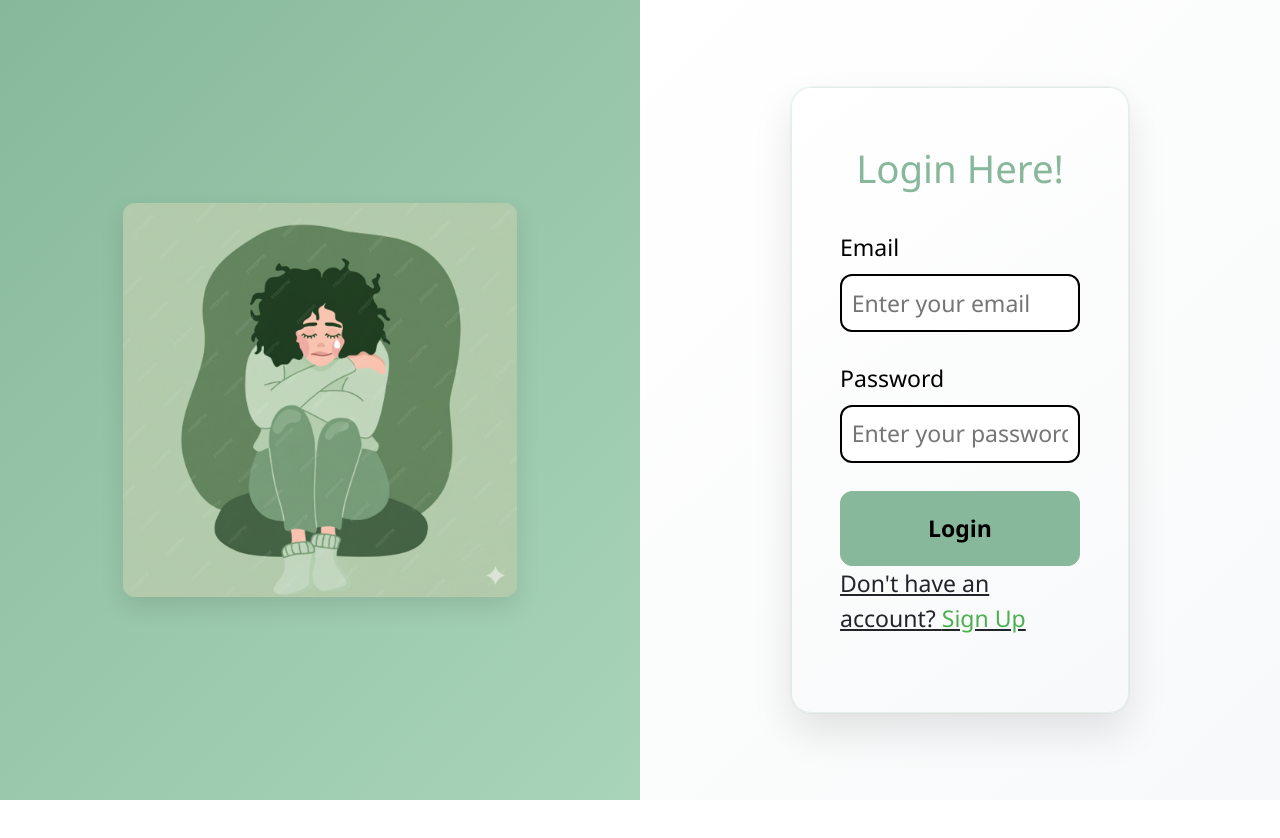
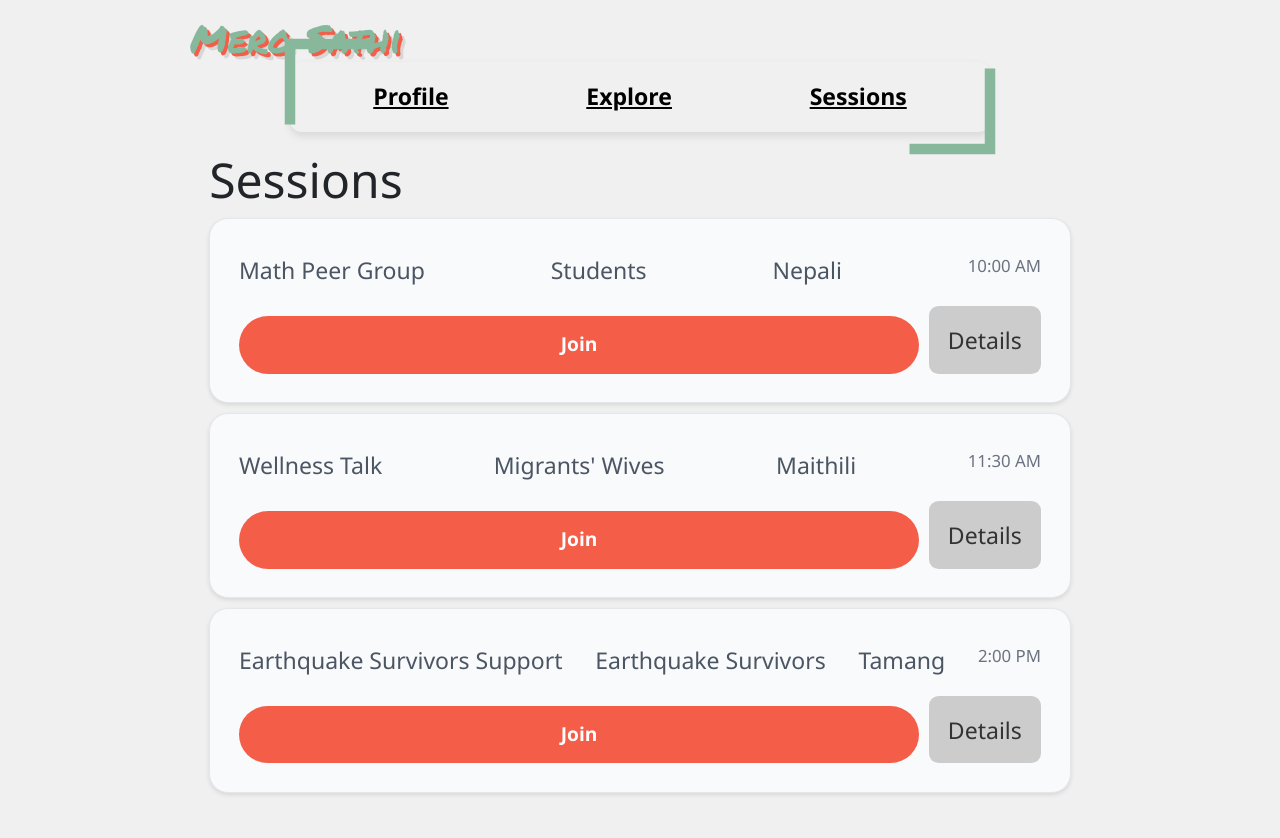
Before and after one commit to Supravab/HackClub-Project, a React (Vite) app: page /sessions in a window 1280 px wide. Shown: the top 838 px of the page. Before the commit the page ends 800 px from the top, so only its background shows below. Built offline with nearby package versions, Linux system fonts and the light colour scheme.

Commit message:
session page + logic

```diff
--- a/package.json
+++ b/package.json
@@ -13,6 +13,7 @@
     "bootstrap": "^5.3.8",
     "react": "^19.1.1",
     "react-dom": "^19.1.1",
+    "react-icons": "^5.5.0",
     "react-router-dom": "^7.9.3",
     "react-toastify": "^11.0.5"
   },
--- a/src/App.jsx
+++ b/src/App.jsx
@@ -3,16 +3,18 @@ import Login from './pages/Login';
 import Signup from './pages/Signup';
 import { BrowserRouter as Router, Routes, Route } from 'react-router-dom';
 import VerifyOtp from './pages/VerifyOtp.jsx';
+import Sessions from './pages/Sessions.jsx';
 import UserProfile from './pages/UserProfile.jsx';
+import Explore from './pages/explore';
 function App() {
+	const user = 'user';
 	return (
 		<Router>
 			<Routes>
-				<Route
-					path="/profile"
-					element={<UserProfile type="volunteer" />}
-				/>
+				<Route path="/profile" element={<UserProfile type={user} />} />
 				<Route path="/login" element={<Login />} />
+				<Route path="/sessions" element={<Sessions type={user} />} />
+				<Route path="/explore" element={<Explore />} />
 				<Route path="/signup" element={<Signup />} />
 				<Route path="/otp" element={<VerifyOtp />} />
 				<Route path="*" element={<Login />} />
--- a/src/components/Nav.jsx
+++ b/src/components/Nav.jsx
@@ -1,13 +1,19 @@
 import './nav.css';
+import { Link } from 'react-router-dom';
 
-function Nav(id) {
-	if (id.id == 'user')
+function Nav() {
 	return (
 		<div className="nav">
 			<div className="container">
-					<div className="buttn">Profile</div>
-					<div className="buttn">Explore</div>
-					<div className="buttn">Sessions</div>
+				<Link to="/profile" className="buttn">
+					Profile
+				</Link>
+				<Link to="/explore" className="buttn">
+					Explore
+				</Link>
+				<Link to="/sessions" className="buttn">
+					Sessions
+				</Link>
 				<svg
 					className="outline"
 					overflow="visible"
@@ -28,36 +34,5 @@ function Nav(id) {
 			</div>
 		</div>
 	);
-	else if (id.id == 'volunteer')
-		return (
-			<div className="nav">
-				<div className="container">
-					<div className="buttn">Profile</div>
-					<div className="buttn">Unscheduled</div>
-					<div className="buttn">Scheduled</div>
-					<div className="buttn">Explore</div>
-					<svg
-						className="outline"
-						overflow="visible"
-						viewBox="0 0 400 60"
-						xmlns="http://www.w3.org/2000/svg"
-					>
-						<rect
-							className="rect"
-							pathLength={100}
-							x={0}
-							y={0}
-							width={400}
-							height={60}
-							fill="transparent"
-							strokeWidth={5}
-						/>
-					</svg>
-				</div>
-			</div>
-		);
-	else {
-		console.error(id.id + 'is not a valid id');
-	}
 }
 export default Nav;
--- a/src/components/nav.css
+++ b/src/components/nav.css
@@ -22,6 +22,8 @@ body{
 .nav-container{
 	width: fix-content;
 	margin: auto;
+	display:flex;
+	flex-direction:column;
 }
 
 .container {
@@ -31,13 +33,13 @@ body{
   flex-direction: row;
   justify-content: space-around;
   align-items: center;
-  padding: 0.5em;
+  padding-top: 0 !important;
+  padding-bottom: 0 !important;
   border-radius: 12px;
   box-shadow: 0 4px 8px rgba(0,0,0,0.1);
 }
 
 .buttn {
-  padding: 0.5em 1.5em;
   color: var(--accent);
   cursor: pointer;
   font-weight: 600;
@@ -112,7 +114,7 @@ padding: 10px;
   }
 
   .buttn {
-    padding: 0.75em 2em;
+    padding: 0.75em 1em;
 font-weight: bold;
     font-size: 1.2rem;
   }
--- /dev/null
+++ b/src/pages/Sessions.jsx
@@ -0,0 +1,108 @@
+import { useState } from 'react';
+import { useNavigate } from 'react-router-dom';
+import Nav from '../components/Nav.jsx';
+import Header from '../components/Header.jsx';
+import './sessions.css';
+import { FaTrash } from 'react-icons/fa';
+
+function Sessions({ type }) {
+	const navigate = useNavigate();
+
+	// Dummy sessions data (stateful now for deletion)
+	const [sessions, setSessions] = useState([
+		{
+			id: 1,
+			name: 'Math Peer Group',
+			category: 'Students',
+			language: 'Nepali',
+			time: '10:00 AM',
+			status: 'Upcoming',
+		},
+		{
+			id: 2,
+			name: 'Wellness Talk',
+			category: "Migrants' Wives",
+			language: 'Maithili',
+			time: '11:30 AM',
+			status: 'Upcoming',
+		},
+		{
+			id: 3,
+			name: 'Earthquake Survivors Support',
+			category: 'Earthquake Survivors',
+			language: 'Tamang',
+			time: '2:00 PM',
+			status: 'Upcoming',
+		},
+	]);
+
+	const handleDelete = (sessionId) => {
+		// Filter out the session with the given id
+		const updatedSessions = sessions.filter((s) => s.id !== sessionId);
+		setSessions(updatedSessions);
+	};
+
+	return (
+		<div className="page-container">
+			<div className="content-wrapper">
+				<Header />
+				<Nav />
+
+				<div className="sessions-page">
+					<h1>Sessions</h1>
+					{sessions.length > 0 ? (
+						sessions.map((session) => (
+							<div key={session.id} className="session-card">
+								{type === 'volunteer' && (
+									<div
+										className="delete-icon"
+										onClick={() => handleDelete(session.id)}
+									>
+										<FaTrash color="#f44336" />
+									</div>
+								)}
+								<div className="session-info">
+									<span className="session-name">
+										{session.name}
+									</span>
+									<span className="session-category">
+										{session.category}
+									</span>
+									<span className="session-language">
+										{session.language}
+									</span>
+									<span className="session-time">
+										{session.time}
+									</span>
+								</div>
+								<div className="session-buttons">
+									<button
+										className="join-btn"
+										onClick={() => navigate('/call')}
+									>
+										Join
+									</button>
+									<button
+										className="detail-btn"
+										onClick={() =>
+											console.log(
+												'View details',
+												session.id
+											)
+										}
+									>
+										Details
+									</button>
+								</div>
+							</div>
+						))
+					) : (
+						<p>No sessions available</p>
+					)}
+				</div>
+			</div>
+		</div>
+	);
+}
+
+export default Sessions;
--- a/src/pages/UserProfile.jsx
+++ b/src/pages/UserProfile.jsx
@@ -2,36 +2,38 @@ import { useState } from 'react';
 import Nav from '../components/Nav.jsx';
 import { useNavigate } from 'react-router-dom';
 import Header from '../components/Header.jsx';
-import LogoutButton from '../components/LogoutButton.jsx';
 import './userprofile.css';
 
-const sampleSessions = [
-	{
-		id: 1,
-		category: 'Students',
-		language: 'Nepali',
-		time: '10:00 AM',
-		status: 'Upcoming',
-	},
-	{
-		id: 2,
-		category: "Migrants' Wives",
-		language: 'Maithili',
-		time: '11:30 AM',
-		status: 'Upcoming',
-	},
-];
+const sampleSessions = [];
 function UserProfile(type) {
+	const [sessions, setSessions] = useState(sampleSessions);
 	const navigate = useNavigate();
 	const [activeTab, setActiveTab] = useState('join');
 	const [selectedCategory, setSelectedCategory] = useState('');
 	const [selectedLanguage, setSelectedLanguage] = useState('');
-	const [feedback, setFeedback] = useState('');
 	const [message, setMessage] = useState('');
 	const userData = JSON.parse(localStorage.getItem('userData')) || {
 		name: 'Guest',
 		email: 'rijangautam@gmail.com',
 	};
+	const [sessionName, setSessionName] = useState('');
+
+	const handleCreateSession = () => {
+		const newSession = {
+			id: Date.now(),
+			name: sessionName, // session name from input
+			category: selectedCategory,
+			language: selectedLanguage,
+			time: 'To Be Scheduled',
+			status: 'Upcoming',
+		};
+
+		setSessions([...sessions, newSession]); // add new session to state
+		setSessionName(''); // clear input
+		setSelectedCategory(''); // optional: clear select
+		setSelectedLanguage(''); // optional: clear select
+	};
+
 	// const userData = JSON.parse(localStorage.getItem('userData'));
 	if (type.type == 'volunteer')
 		return (
@@ -41,7 +43,7 @@ function UserProfile(type) {
 						<Header />
 
 						<div className="nav-container">
-							<Nav id={type.type} />
+							<Nav />
 						</div>
 					</div>
 					<div className="profile-card">
@@ -73,7 +75,7 @@ function UserProfile(type) {
 								}}
 							>
 								{tab === 'join'
-									? 'Join Peer Group'
+									? 'Create Sessions'
 									: 'Scheduled Sessions'}
 							</button>
 						))}
@@ -91,7 +93,15 @@ function UserProfile(type) {
 									<label htmlFor="category">
 										Session Name:
 									</label>
-									<input type="text" required />
+									<input
+										type="text"
+										id="sessionName"
+										value={sessionName}
+										onChange={(e) =>
+											setSessionName(e.target.value)
+										}
+										required
+									/>
 								</div>
 								<div className="form-group">
 									<label htmlFor="category">Category:</label>
@@ -139,7 +149,7 @@ function UserProfile(type) {
 
 								<button
 									className="primary-btn"
-									onClick={() => navigate('/call')}
+									onClick={handleCreateSession}
 									disabled={
 										!selectedCategory || !selectedLanguage
 									}
@@ -152,12 +162,13 @@ function UserProfile(type) {
 						{activeTab === 'sessions' && (
 							<div className="sessions-section">
 								<h2>Scheduled Sessions</h2>
-								{sampleSessions.map((session) => (
+								{sessions.map((session) => (
 									<div
 										key={session.id}
 										className="session-card"
 									>
 										<div className="session-header">
+											<span>{session.name}</span>
 											<span>{session.category}</span>
 											<span className="session-time">
 												{session.time}
@@ -224,7 +235,7 @@ function UserProfile(type) {
 							>
 								{tab === 'join'
 									? 'Diagnosis Result'
-									: 'Scheduled Sessions'}
+									: 'Private Sessions'}
 							</button>
 						))}
 					</div>
@@ -235,7 +246,7 @@ function UserProfile(type) {
 						)}
 						{activeTab === 'join' && (
 							<div className="join-section">
-								<h2>Select / Join Group</h2>
+								<h2>Show / Check Results</h2>
 
 								<div className="form-group">
 									<label htmlFor="category">Category:</label>
--- a/src/pages/explore.jsx
+++ b/src/pages/explore.jsx
@@ -0,0 +1,5 @@
+function Explore() {
+	return <div>explore</div>;
+}
+
+export default Explore;
--- /dev/null
+++ b/src/pages/sessions.css
@@ -0,0 +1,52 @@
+
+.sessions-page {
+  padding: 1rem;
+}
+
+.session-card {
+  position: relative;
+  border: 1px solid #ddd;
+  border-radius: 1rem;
+  padding: 1rem;
+  margin-bottom: 1rem;
+  display: flex;
+  flex-direction: column;
+  gap: 0.5rem;
+}
+
+.delete-icon {
+  position: absolute;
+  top: 0.5rem;
+  right: 0.5rem;
+  cursor: pointer;
+}
+
+.session-info {
+  display: flex;
+  justify-content: space-between;
+  font-weight: 500;
+}
+
+.session-buttons {
+  display: flex;
+  gap: 0.5rem;
+  margin-top: 0.5rem;
+}
+
+.join-btn {
+  background-color: #f45d48;
+  color: white;
+  border: none;
+  padding: 0.5rem 1rem;
+  border-radius: 0.5rem;
+  cursor: pointer;
+}
+
+.detail-btn {
+  background-color: #ccc;
+  color: #333;
+  border: none;
+  padding: 0.5rem 1rem;
+  border-radius: 0.5rem;
+  cursor: pointer;
+}
```
Also changed, not shown: src/pages/Scheduled.jsx (deleted), src/pages/Unscheduled.jsx (deleted), src/pages/scheduled.css (deleted), src/pages/unsheduled.css (deleted), 1 other file (tests, documents, lock files or other folders). Lines whose indentation alone changed are shown as unchanged.
